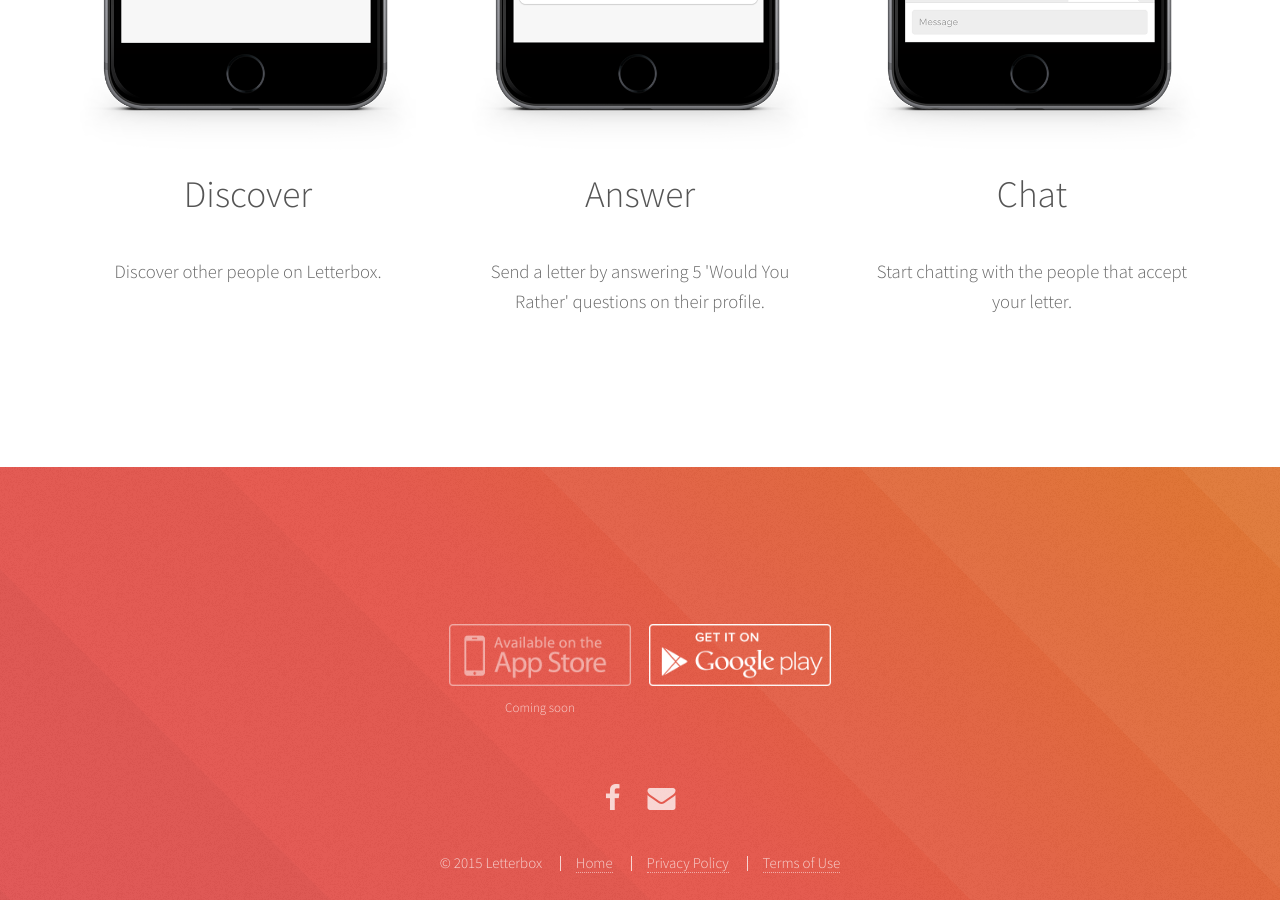
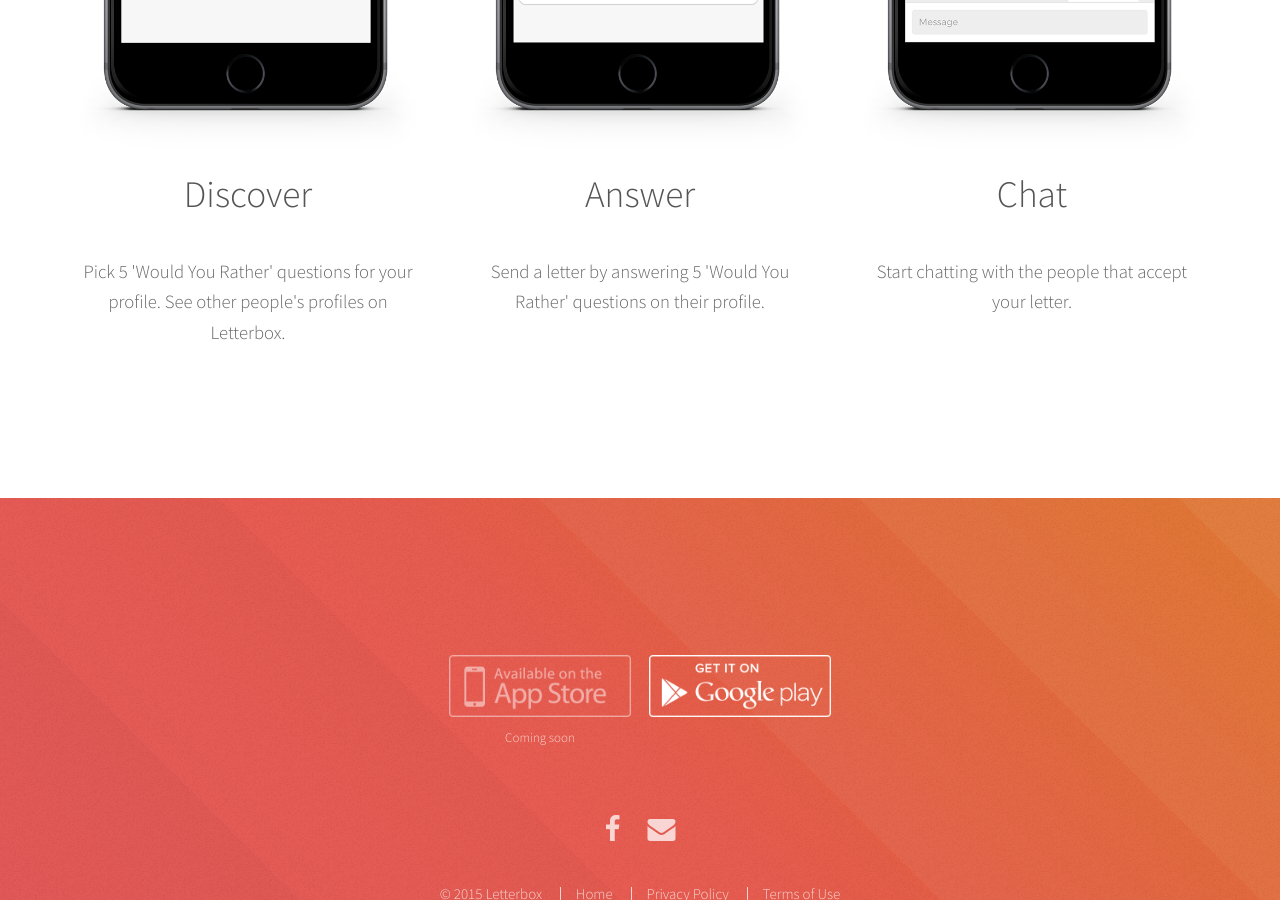
Before and after one commit to LetterboxDev/letterbox-landing, a Jekyll site: the page built from index.html, in a window 1280 px wide and 900 px high, scrolled down 1698 px. Built offline with Jekyll 4.4.1, drawn with Linux system fonts in a browser that asks for light colours.

Commit message:
Update discover text

```diff
--- a/index.html
+++ b/index.html
@@ -38,7 +38,7 @@ layout: default
           <img src="images/iphone-mockup-1.png"/>
         </span>
         <h2>Discover</h2>
-        <p>Discover other people on Letterbox.</p>
+        <p>Pick 5 'Would You Rather' questions for your profile. See other people's profiles on Letterbox.</p>
       </div>
       <div class="4u 12u$(medium)">
         <span class="image fit">
```
